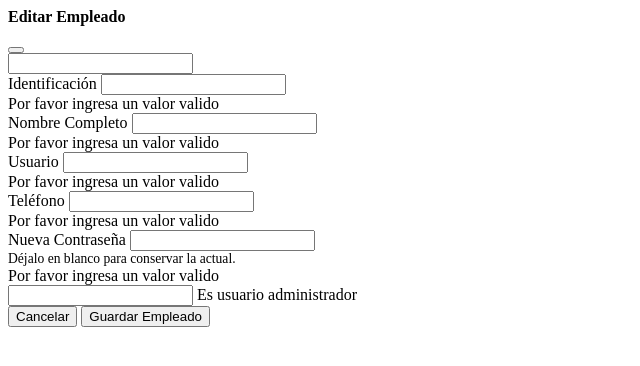
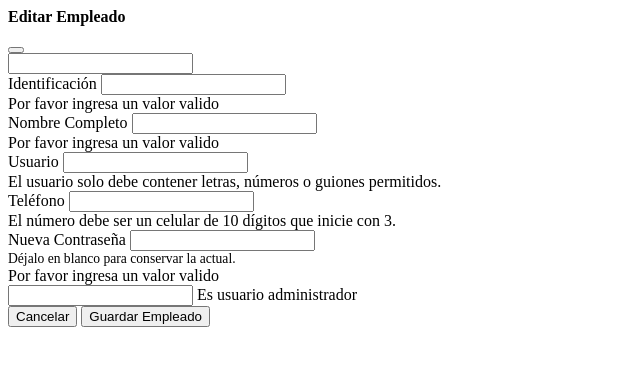
Before and after one commit to EmmanuelMG7/ink-pos, a Django app: template app_empleados/templates/Form_Modificar_Empleado.html in a window 1280 px wide. Shown: the top 366 px of the page, without its empty margins (0-640 px from the left). Run offline with Django 5.2, Linux system fonts and the light colour scheme; the template is opened without the code that fills it, so the values that code supplies are empty, except form fields; tables that the repository leaves empty hold one stand-in row (values such as "Sample post"); form fields are guessed from the names that the template uses.

Commit message:
fix(empleados): validacion interactiva y mensajes de error en modal
Se agrego un script de validacion on-blur para feedback en tiempo real y se personalizaron los textos de invalid-feedback. Ademas, se amplio el regex de UsernameValidator para permitir guiones y guiones bajos. Closes #88.

```diff
--- a/app_common/forms/validators.py
+++ b/app_common/forms/validators.py
@@ -8,8 +8,8 @@ OnlyTextValidator = RegexValidator(
 
 # Validador para nombres de usuario: mayúsculas, minúsculas y números (sin espacios ni símbolos)
 UsernameValidator = RegexValidator(
-    regex=r"^[a-zA-Z0-9]+$",
-    message="El nombre de usuario solo puede contener letras y números, sin espacios ni símbolos.",
+    regex=r"^[a-zA-Z0-9_-]+$",
+    message="El nombre de usuario solo puede contener letras, números, guiones y guiones bajos.",
 )
 
 # Validador para campos alfanuméricos: letras (con acentos y ñ/ü), números y espacios (sin símbolos)
--- a/app_empleados/templates/Form_Modificar_Empleado.html
+++ b/app_empleados/templates/Form_Modificar_Empleado.html
@@ -38,14 +38,14 @@
                 <label class="form-label fw-bold">Usuario</label>
                 {{ f.usuario }}
                 <div class="invalid-feedback text-wrap text-break">
-                    {% firstof f.usuario.errors.0 "Por favor ingresa un valor valido" %}
+                    {% firstof f.usuario.errors.0 "El usuario solo debe contener letras, números o guiones permitidos." %}
                 </div>
             </div>
             <div class="col">
                 <label class="form-label fw-bold">Teléfono</label>
                 {{ f.telefono }}
                 <div class="invalid-feedback text-wrap text-break">
-                    {% firstof f.telefono.errors.0 "Por favor ingresa un valor valido" %}
+                    {% firstof f.telefono.errors.0 "El número debe ser un celular de 10 dígitos que inicie con 3." %}
                 </div>
             </div>
           </div>
@@ -79,4 +79,21 @@
       {% endwith %}
     </div>
   </div>
+  <script>
+    document.addEventListener("DOMContentLoaded", function() {
+      const inputs = document.querySelectorAll('#form_editar_empleado input');
+
+      inputs.forEach(input => {
+        input.addEventListener('blur', function() {
+          if (!this.checkValidity()) {
+            this.classList.add('is-invalid');
+            this.classList.remove('is-valid');
+          } else {
+            this.classList.add('is-valid');
+            this.classList.remove('is-invalid');
+          }
+        });
+      });
+    });
+  </script>
 </div>
```
